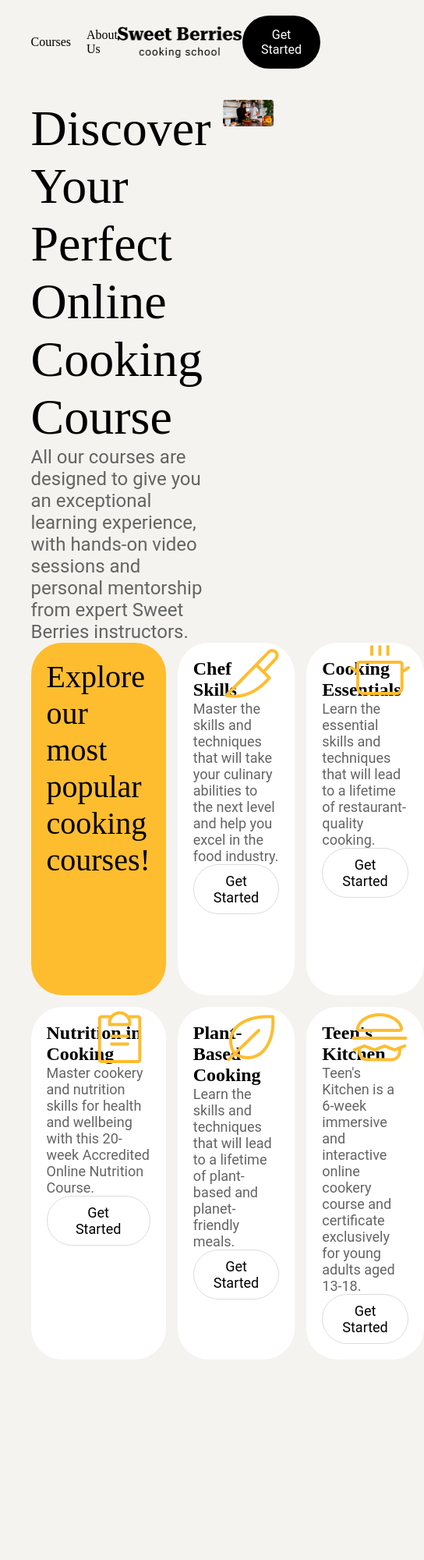
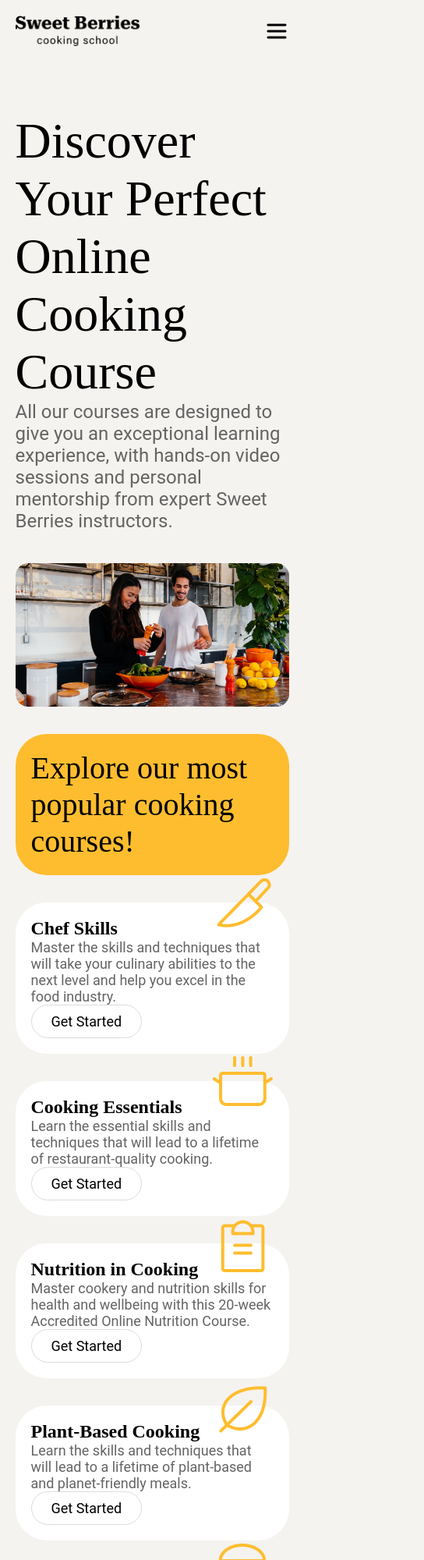
Before and after one commit to hannahjkrause/main, a plain HTML site: page index.html in a window 390 px wide. Shown: the top 2000 px of the page at 78% size, 544 px wide, since content can reach past the window. Drawn offline with Linux system fonts and the light colour scheme.

Commit message:
finished up spacing and responsive behaviors

```diff
--- a/index.html
+++ b/index.html
@@ -25,6 +25,7 @@
         </nav>
         <img src="/assets/sweet-berries-logo.png" alt="Sweet Berries Logo" />
         <button>Get Started</button>
+        <img id= "hamburger-menu" src="assets/hamburger-menu.png" alt="">
       </header>
       <main>
         <section class="banner">
@@ -36,7 +37,7 @@
                 from expert Sweet Berries instructors.
             </p>
           </div>
-          <img src="assets/sweet-berries-banner.png" alt="" />
+          <img src="assets/sweet-berries-banner.png" alt="two people making salads" />
         </section>
         <section class="cards-section">
           <div class="class-card header-card">
@@ -91,9 +92,9 @@
           </div>
         </section>
       </main>
-      <footer>
-        <img src="assets/sweet-berries-logo.png" alt="Sweet Berries Logo" />
-      </footer>
     </div>
+    <footer>
+      <img src="assets/sweet-berries-logo.png" alt="Sweet Berries Logo" />
+    </footer>
   </body>
 </html>
--- a/stylesheets/style.css
+++ b/stylesheets/style.css
@@ -17,20 +17,29 @@
 
     /* SPACING AND MARGINS */
     --padding-for-sections: 20px;
-    --grid-gaps: 15px;
-
-    /* OTHER */
+    --grid-gaps: 30px;
+    --margin-top-bottom: 35px;
 
 }
 
 body {
     background-color: var(--background-color);
+    display: flex;
+    flex-direction: column;
 }
 
 .content-container {
+    width: 90%;
+    margin: auto;
     display: grid;
-    grid-template: auto / repeat(3, 1fr);
+    grid-template-areas:
+    "header header header"
+    "main main main";
+    gap: var(--grid-gaps);
+    flex-grow: 1;
 }
+
+/* HEADING & TYPOGRAPHY STYLING*/
 
 h1 {
     font-size: 64px;
@@ -61,28 +70,21 @@ p {
     color: var(--secondary-text-color);
 }
 
-header, main {
-    width: 90%;
-    margin: auto;
-    grid-column: 1 / -1;
-}
-
-header, main, footer {
-    padding: 20px;
-}
-
 /* HEADER STYLING */
 header {
     display: flex;
     justify-content: space-between;
     align-items: center;
+    grid-area: header;
+    padding: var(--padding-for-sections) 0;
 }
+
 
 .navigation-container {
     display: flex;
     justify-content: space-between;
     align-items: center;
-    gap: 20px;
+    gap: 15px;
 }
 
 header img {
@@ -99,20 +101,38 @@ header button {
     font-size: 16px;
 
 }
+
+#hamburger-menu {
+    display: none;
+}
+
+/* MAIN CONTAINER STYLING */
+main {
+    grid-area: main;
+}
 /* BANNER STYLING */
 .banner {
-    display: grid;
-    grid-template-columns: 1fr 1fr;
-    gap: var(--grid-gaps);
+  display: grid;
+  grid-template-columns: repeat(auto-fit, minmax(340px, 1fr));
+  align-items: center;
+  gap: 40px;
+  margin: var(--margin-top-bottom) 0 var(--margin-top-bottom) 0;
 }
 .banner p {
     font-size: 24px;
 }
+.banner img {
+    justify-self: end;
+}
+
 /* CARDS SECTION STYLING */
 .cards-section {
     display: grid;
-    grid-template: repeat(3, 1fr) / repeat(3, 1fr);
-    gap: var(--grid-gaps);
+    grid-template-columns: repeat(auto-fit, minmax(345px, 1fr));
+    gap: 35px;
+    justify-items: center;
+    align-items: center;
+    margin: var(--margin-top-bottom) 0 var(--margin-top-bottom) 0;
 }
 
 
@@ -122,6 +142,7 @@ header button {
     background-color: var(--cards-color);
     padding: 20px;
     position: relative;
+    max-width: 400px;
 }
 
 .class-card button {
@@ -137,8 +158,8 @@ header button {
 
 .class-symbol {
     position: absolute;
-    top: 0;
-    right: 10%;
+    top: -20%;
+    right: 5%;
 }
 /* FOOTER STYLING */
 footer {
@@ -147,4 +168,35 @@ footer {
     display: flex;
     justify-content: center;
     align-items: center;
+    padding: var(--padding-for-sections);
+
 }
+
+
+@media screen and (min-width: 992px) {
+.content-container {
+    max-width: 1480px;
+}
+
+.banner {
+    grid-template-columns: 1fr 1fr;
+}
+.cards-section {
+    grid-template-columns: repeat(3, 1fr);
+}
+}
+
+@media screen and (max-width: 600px) {
+    header button {
+        display: none;
+        justify-content: center;
+        align-items: center;
+    }
+    nav {
+        display: none;
+    }
+    #hamburger-menu {
+        display: block;
+    }
+
+}
```
